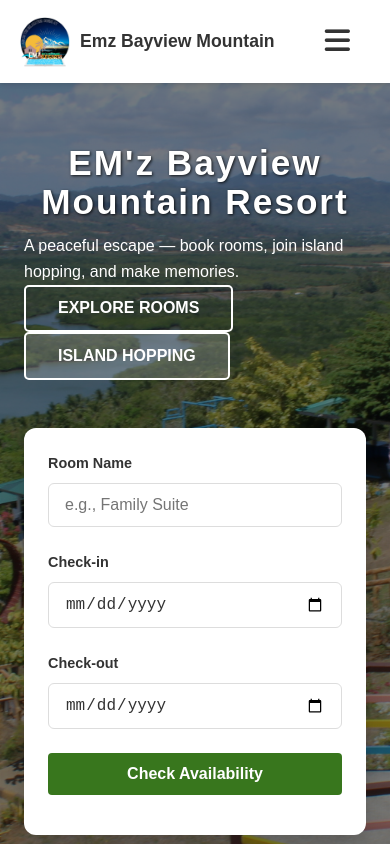
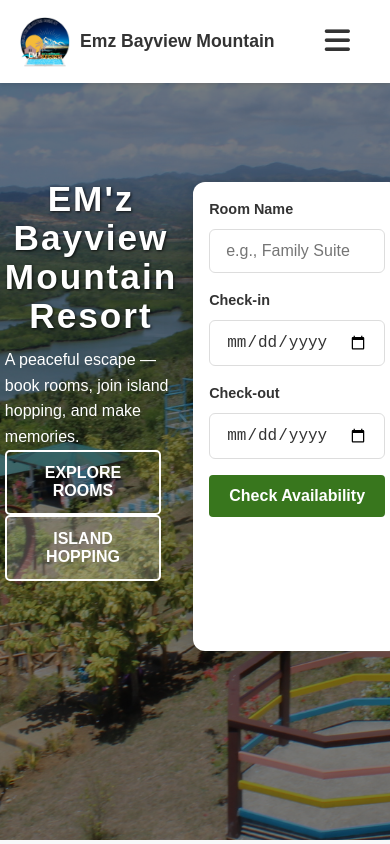
Before and after one commit to Kennyy02/Resort-Management-System, a React (Create React App) app in the folder frontend/: page / in a window 390 px wide. Built offline with nearby package versions, Linux system fonts and the light colour scheme; no server answers; a small style sheet from the web is missing.

Commit message:
Update userinterface.css

```diff
--- a/frontend/src/users/styles/userinterface.css
+++ b/frontend/src/users/styles/userinterface.css
@@ -167,13 +167,12 @@ section.is-visible {
 
 /* --- Hero Section --- */
 .hero {
-  min-height: 80vh;
+  /* Increased min-height for better visual separation */
+  min-height: 90vh;
   display: flex;
   align-items: center;
   color: white;
-  padding: 4rem 0;
-
-  /* Background Image Settings (gets URL from inline style in JS) */
+  padding: 2rem 0 4rem;
   background-size: cover;
   background-position: center;
   background-repeat: no-repeat;
@@ -187,43 +186,58 @@ section.is-visible {
   left: 0;
   width: 100%;
   height: 100%;
-  /* Darker color with higher opacity (e.g., black at 50% opacity) */
   background-color: rgba(0, 0, 0, 0.5);
   z-index: 1;
 }
 
-/* Updated to stack content (text + search box) and fill the hero area */
+/* **FIX: Removed align-items: center from hero-inner to prevent vertical centering
+   when the search box is absolutely positioned, allowing the text to sit higher.** */
 .hero-inner {
   max-width: 1200px;
   margin: 0 auto;
   padding: 0 1.5rem;
   display: flex;
-  flex-direction: column; /* Stack text and search box */
-  justify-content: space-between; /* Push text content to the top, search box to the bottom */
-  align-items: flex-start;
+  justify-content: center;
+  /* align-items: flex-start; is not necessary here, but flex-direction is key on mobile */
   width: 100%;
   height: 100%;
-  min-height: 80vh; /* Ensure it respects hero min-height */
   position: relative;
   z-index: 2;
 }
 
-/* --- NEW Search Box Styling --- */
+.hero-left {
+    width: 100%;
+    display: flex;
+    flex-direction: column;
+    align-items: center;
+    text-align: center;
+    /* FIX: Added margin-top to push the text down a bit from the top edge */
+    margin-top: 10vh;
+}
+
+/* --- Availability Search Box Positioning (Desktop) --- */
 .hero-search-box {
   width: 100%;
-  max-width: 900px; /* Wide box */
+  max-width: 900px;
   background-color: white;
   border-radius: 12px;
   box-shadow: 0 10px 30px rgba(0, 0, 0, 0.2);
   padding: 1.5rem;
-  margin-top: 5rem; /* Space between CTA and search box */
+
+  /* POSITIONING FIX: Absolute positioning for the half-and-half look */
+  position: absolute;
+  left: 50%;
+  bottom: 10%; /* Place 10% from the bottom of the hero section */
+  transform: translateX(-50%);
+  z-index: 3;
 }
 
 .search-fields {
+  /* Desktop Layout */
   display: grid;
-  grid-template-columns: 2fr 1fr 1fr 1fr; /* Custom sizing for fields: Room Name is wider */
+  grid-template-columns: 2fr 1fr 1fr 1fr;
   gap: 1.5rem;
-  align-items: flex-end; /* Align inputs to the bottom */
+  align-items: flex-end;
 }
 
 .search-field-group {
@@ -245,14 +259,13 @@ section.is-visible {
   border-radius: 6px;
   font-size: 1rem;
   color: var(--text-color);
-  /* Ensure date inputs are styled correctly */
   appearance: none;
 }
 
 .search-button-container {
   display: flex;
   align-items: flex-end;
-  height: 100%; /* Match height of other input groups */
+  height: 100%;
 }
 
 .search-button {
@@ -268,27 +281,64 @@ section.is-visible {
   background-color: #2c5f17;
 }
 
-/* Adjustments for smaller screens */
+/* --- MOBILE RESPONSIVENESS (<= 992px) --- */
 @media (max-width: 992px) {
-  .hero-inner {
-    /* Set back to default center vertical alignment on smaller screens */
-    justify-content: center;
+  .hero {
+      /* Keep min-height high for large mobile hero */
+      min-height: 90vh;
+      /* Align items to the top on small screens */
+      align-items: flex-start;
   }
+
+  /* Resetting hero-left for better mobile stacking */
+  .hero-left {
+      margin-top: 20%; /* Push text content down from top edge */
+      align-items: flex-start;
+      text-align: left;
+      /* Padding for text on edges */
+      padding: 0 1rem;
+  }
+
+  /* CRITICAL FIX: Reset absolute positioning for mobile screens */
   .hero-search-box {
+    position: relative; /* Switch to normal flow */
+    left: auto;
+    bottom: -10vh; /* Push the search box further down, outside the hero flow */
+    transform: none;
     max-width: 100%;
-    margin-top: 3rem;
+    margin: 0 auto; /* Center block */
+    z-index: 5; /* Keep it high */
   }
+
+  /* Stack search fields vertically on small screens */
   .search-fields {
-    grid-template-columns: 1fr; /* Stack columns on small screens */
+    grid-template-columns: 1fr;
+    gap: 1rem;
   }
   .search-button-container {
       margin-top: 1rem;
   }
 }
-/* --- End NEW Search Box Styling --- */
+
+/* --- Mobile Specific Fix for Search Box Overflow (<= 600px) --- */
+@media (max-width: 600px) {
+    .hero-search-box {
+        /* Use negative margin to pull the search box out of the hero for stacking,
+           but ensure it doesn't leave a huge gap or overlap with the next section */
+        bottom: -70px; /* Adjust this value if the search box is too tall */
+        padding: 1rem;
+    }
+}
+/* --- End Hero Fixes --- */
 
 
 /* --- About Section --- */
+/* FIX: Added margin-top to the about section to accommodate the search box
+   that was pushed down on mobile */
+.about-section {
+    margin-top: 5rem; /* Ensure space after the floating/mobile search box */
+}
+
 .about-grid {
   display: grid;
   grid-template-columns: 1fr 1fr;
@@ -296,38 +346,7 @@ section.is-visible {
   align-items: start;
 }
 
-.about-video-title {
-  font-size: 2.5rem;
-  font-weight: 700;
-  color: var(--primary-color);
-  margin-bottom: 1.5rem;
-}
-
-/* Justified Text Alignment */
-.about-content p {
-  margin-bottom: 1rem;
-  text-align: justify;
-}
-
-.about-media {
-  position: relative;
-  padding-top: 56.25%; /* 16:9 Aspect Ratio */
-}
-
-.youtube-wrapper {
-  position: absolute;
-  top: 0;
-  left: 0;
-  width: 100%;
-  height: 100%;
-  border-radius: 8px;
-  overflow: hidden;
-}
-
-.youtube-wrapper iframe {
-  width: 100%;
-  height: 100%;
-}
+/* ... (rest of the CSS remains the same for brevity) ... */
 
 @media (max-width: 992px) {
   .about-grid {
@@ -335,73 +354,32 @@ section.is-visible {
   }
 }
 
+/* ... (Rooms, Island, Feedback sections CSS below this point) ... */
+
 /* --- Cards and Horizontal Scroll --- */
-
-/* Horizontal Scroll Container */
 .horizontal-scroll {
   display: flex;
   overflow-x: auto;
   gap: 2rem;
   padding-bottom: 1.5rem;
-  /* Better cross-browser scrollbar hiding/styling */
-  -ms-overflow-style: none;  /* IE and Edge */
-  scrollbar-width: none;  /* Firefox */
+  -ms-overflow-style: none;
+  scrollbar-width: none;
   scroll-snap-type: x mandatory;
 }
 
-/* Hide scrollbar for webkit (Chrome, Safari) */
 .horizontal-scroll::-webkit-scrollbar {
   display: none;
 }
 
 .card {
   flex: 0 0 320px;
-  background-color: white;
-  border-radius: 8px;
-  overflow: hidden;
-  box-shadow: 0 4px 15px rgba(0, 0, 0, 0.08);
-  transition: transform 0.2s;
-  scroll-snap-align: start;
+  /* ... (card styling) ... */
 }
 
-.card:hover {
-  transform: translateY(-5px);
-}
-
-.card-media {
-  height: 200px;
-  overflow: hidden;
-}
-
-.card-media img {
-  width: 100%;
-  height: 100%;
-  object-fit: cover;
-}
-
-.card-body {
-  padding: 1.5rem;
-}
-
-.card-footer {
-  display: flex;
-  justify-content: space-between;
-  align-items: center;
-  margin-top: 1rem;
-}
-
-.price {
-  font-size: 1.3rem;
-  font-weight: 700;
-  color: var(--primary-color);
-}
-
-/* Wide Cards for Island Hopping Section */
 .island-section .card.wide {
   flex: 0 0 400px;
 }
 
-/* Desktop layout for Island Wide Cards */
 @media (min-width: 768px) {
   .island-section .card.wide {
     display: flex;
@@ -412,9 +390,6 @@ section.is-visible {
     flex: 0 0 200px;
     height: 100%;
   }
-  .island-section .card.wide .card-body {
-    flex: 1;
-  }
 }
 
 /* --- Feedback Section --- */
@@ -423,7 +398,6 @@ section.is-visible {
   overflow-x: auto;
   gap: 2rem;
   padding-bottom: 1.5rem;
-  /* Inherit scrollbar styling from horizontal-scroll */
   -ms-overflow-style: none;
   scrollbar-width: none;
   scroll-snap-type: x mandatory;
@@ -435,27 +409,5 @@ section.is-visible {
 
 .feedback-card {
   flex: 0 0 450px;
-  background-color: white;
-  border-radius: 8px;
-  padding: 2rem;
-  box-shadow: 0 4px 15px rgba(0, 0, 0, 0.05);
-  border-left: 5px solid var(--primary-color);
-  scroll-snap-align: start;
+  /* ... (feedback styling) ... */
 }
-
-.feedback-card .msg {
-  font-style: italic;
-  font-size: 1.1rem;
-  margin-bottom: 1.5rem;
-  min-height: 4.5rem;
-}
-
-.feedback-card .meta {
-  display: block;
-}
-
-.feedback-card .meta .date {
-  display: block;
-  color: var(--muted-text-color);
-  font-size: 0.85rem;
-}
```
